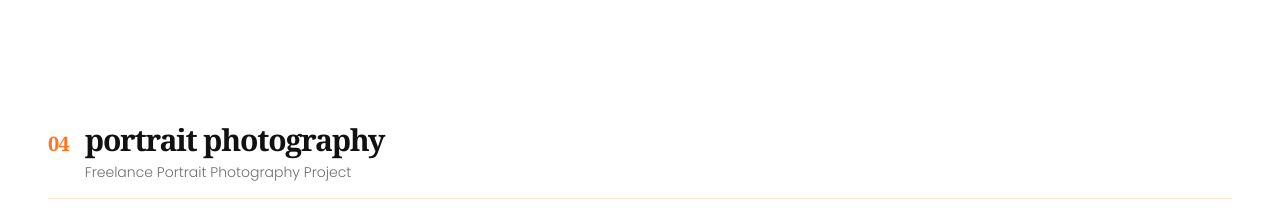
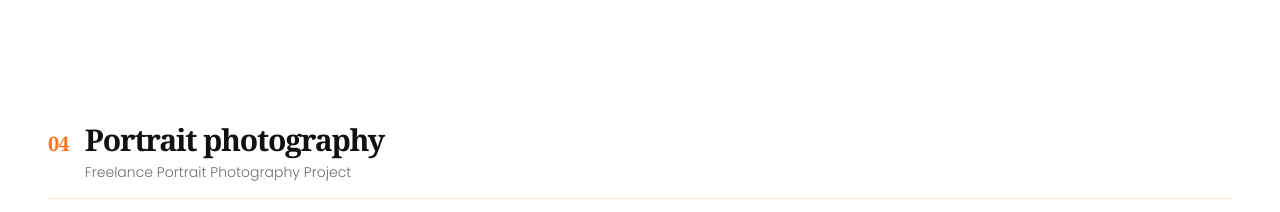
Before and after one commit to NeoM84/ayandaminidesigns-portfolio, a React (Vite) app: page / in a window 1280 px wide. Shown: the part 4407-4619 px from the top of the page. Built offline with nearby package versions, Linux system fonts and the light colour scheme; a web font is replaced by a local one.

Commit message:
Capital Letter P

```diff
--- a/src/data/selectedWork.ts
+++ b/src/data/selectedWork.ts
@@ -157,9 +157,9 @@ export const selectedWorkSections: WorkSection[] = [
     ]
   },
   {
-    id: 'Portrait-photography',
+    id: 'portrait-photography',
     sectionNumber: '04',
-    heading: 'portrait photography',
+    heading: 'Portrait photography',
     tagline: 'Freelance Portrait Photography Project',
     items: [
       {
```
